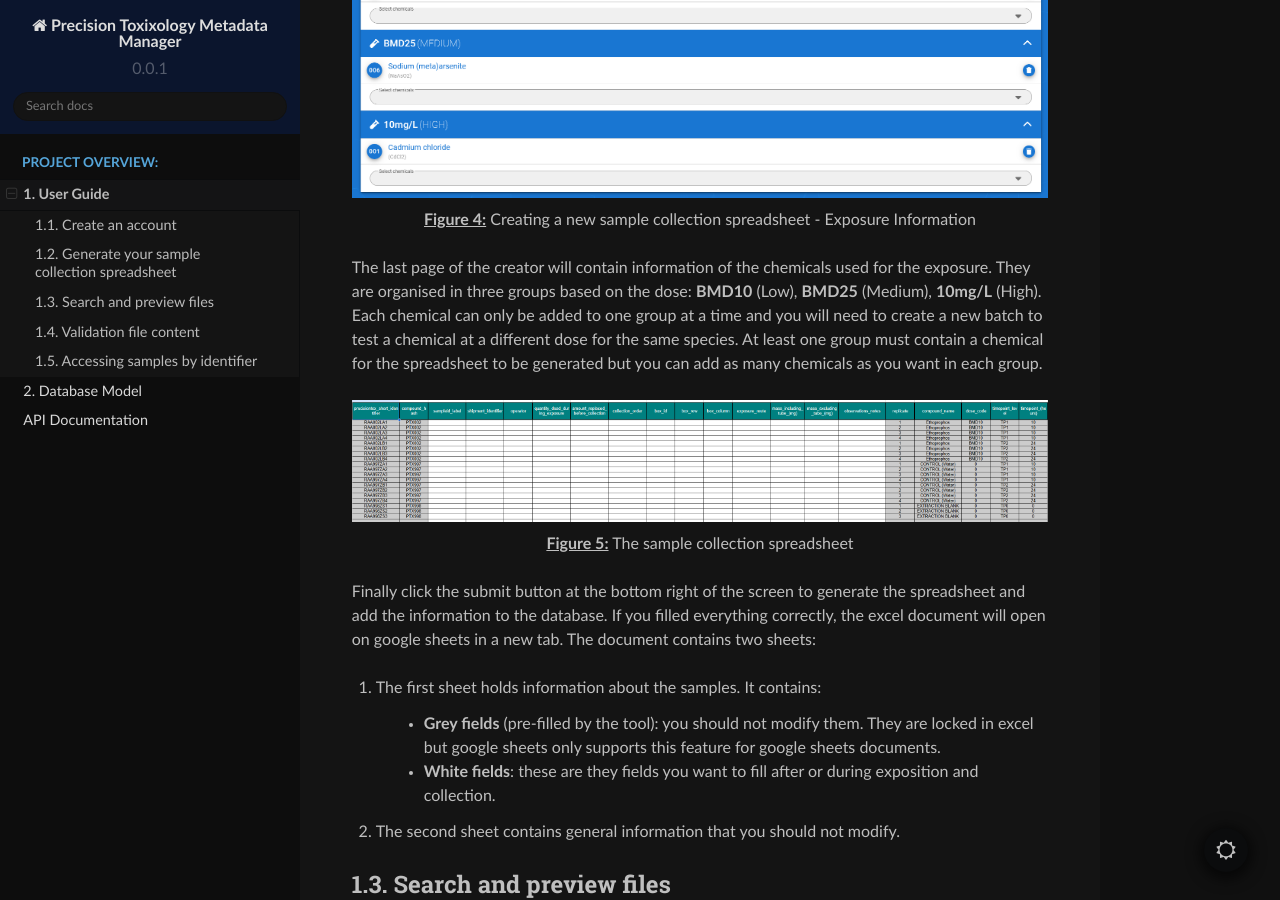
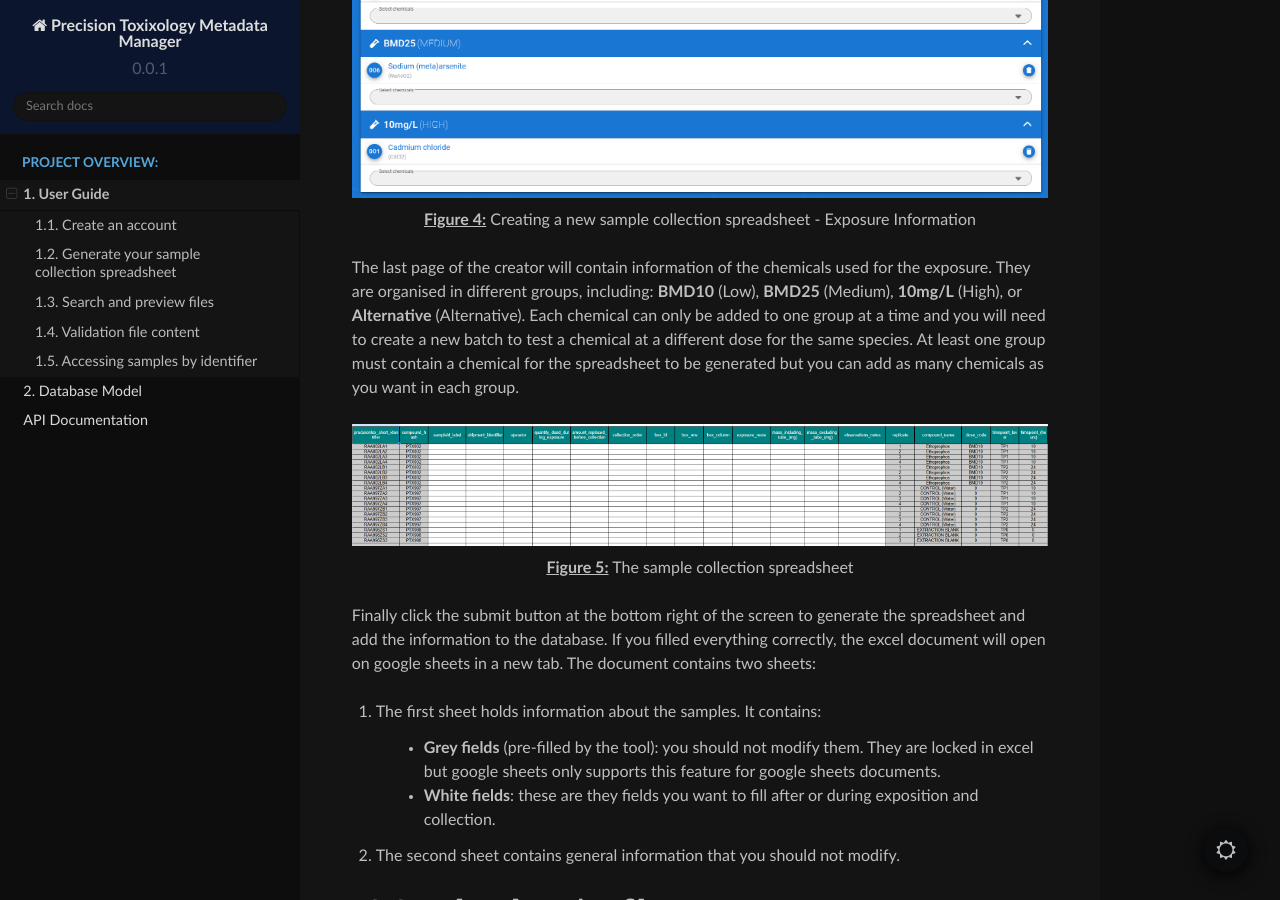
Before and after one commit to precisiontox/ptox-metadata-manager, a Sphinx documentation site: the page built from docs/source/user_guide.rst, in a window 1280 px wide and 900 px high, scrolled down 2699 px. Built offline with Sphinx 7.4.7 and the Read the Docs theme 2.0.0, drawn with Linux system fonts in a browser that asks for light colours.

Commit message:
Add dose category - Alternative (#139)
* Add dose category - Alternative

* Update docs for dose groups

```diff
--- a/docs/source/user_guide.rst
+++ b/docs/source/user_guide.rst
@@ -78,8 +78,8 @@
 
     **Figure 4:** Creating a new sample collection spreadsheet - Exposure Information
 
-The last page of the creator will contain information of the chemicals used for the exposure. They are organised in three
-groups based on the dose: **BMD10** (Low), **BMD25** (Medium), **10mg/L** (High). Each chemical can only be added to one
+The last page of the creator will contain information of the chemicals used for the exposure. They are organised in different
+groups, including: **BMD10** (Low), **BMD25** (Medium), **10mg/L** (High), or **Alternative** (Alternative). Each chemical can only be added to one
 group at a time and you will need to create a new batch to test a chemical at a different dose for the same species. At
 least one group must contain a chemical for the spreadsheet to be generated but you can add as many chemicals as you want
 in each group.
--- a/ptmd/resources/api/files/create_file.yml
+++ b/ptmd/resources/api/files/create_file.yml
@@ -95,7 +95,7 @@
         dose:
             type: string
             description: The dose for these chemicals
-            enum: ["BMD10", "BMD25", "10mg/L"]
+            enum: ["BMD10", "BMD25", "10mg/L", "Alternative"]
   Create File Response:
     type: object
     properties:
```
Also changed, not shown: 3 other files.
